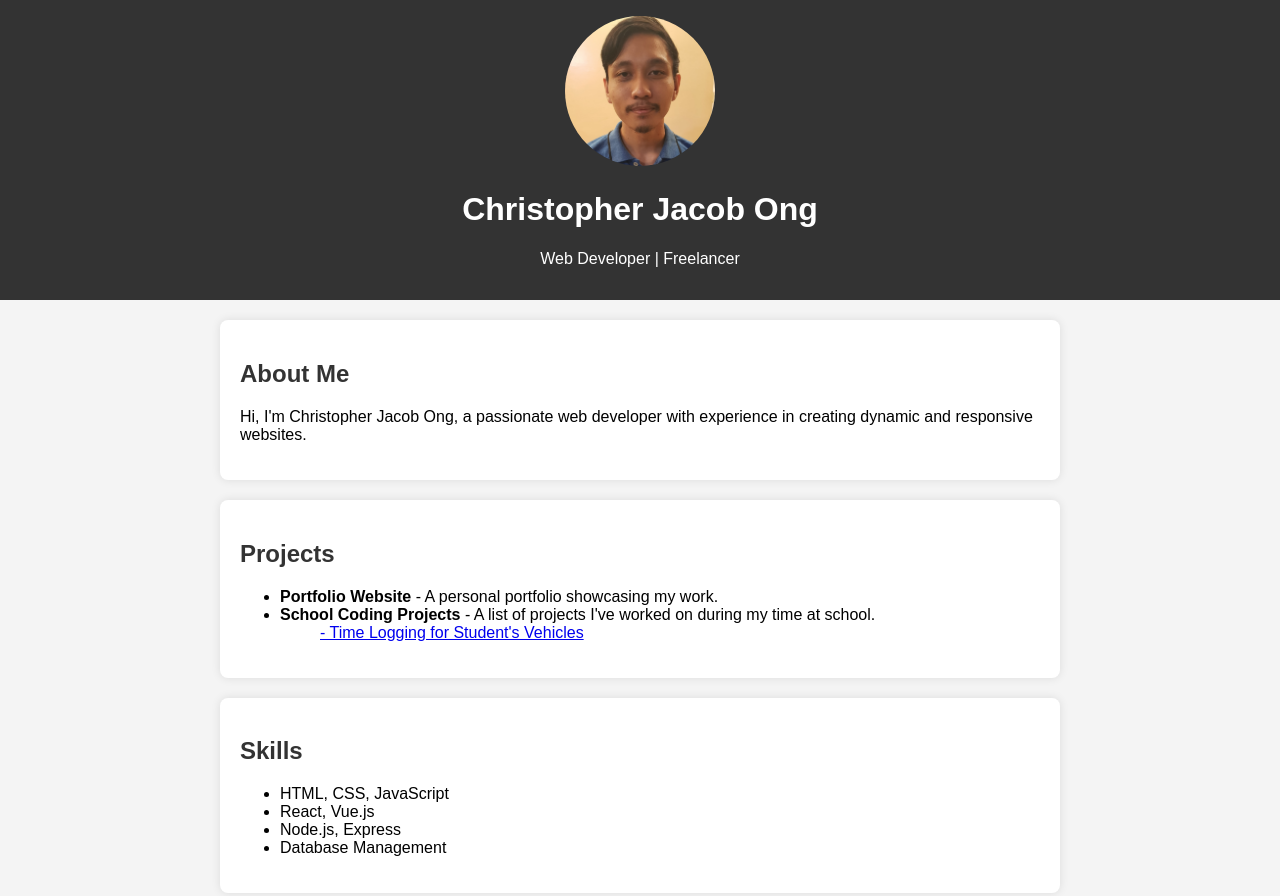
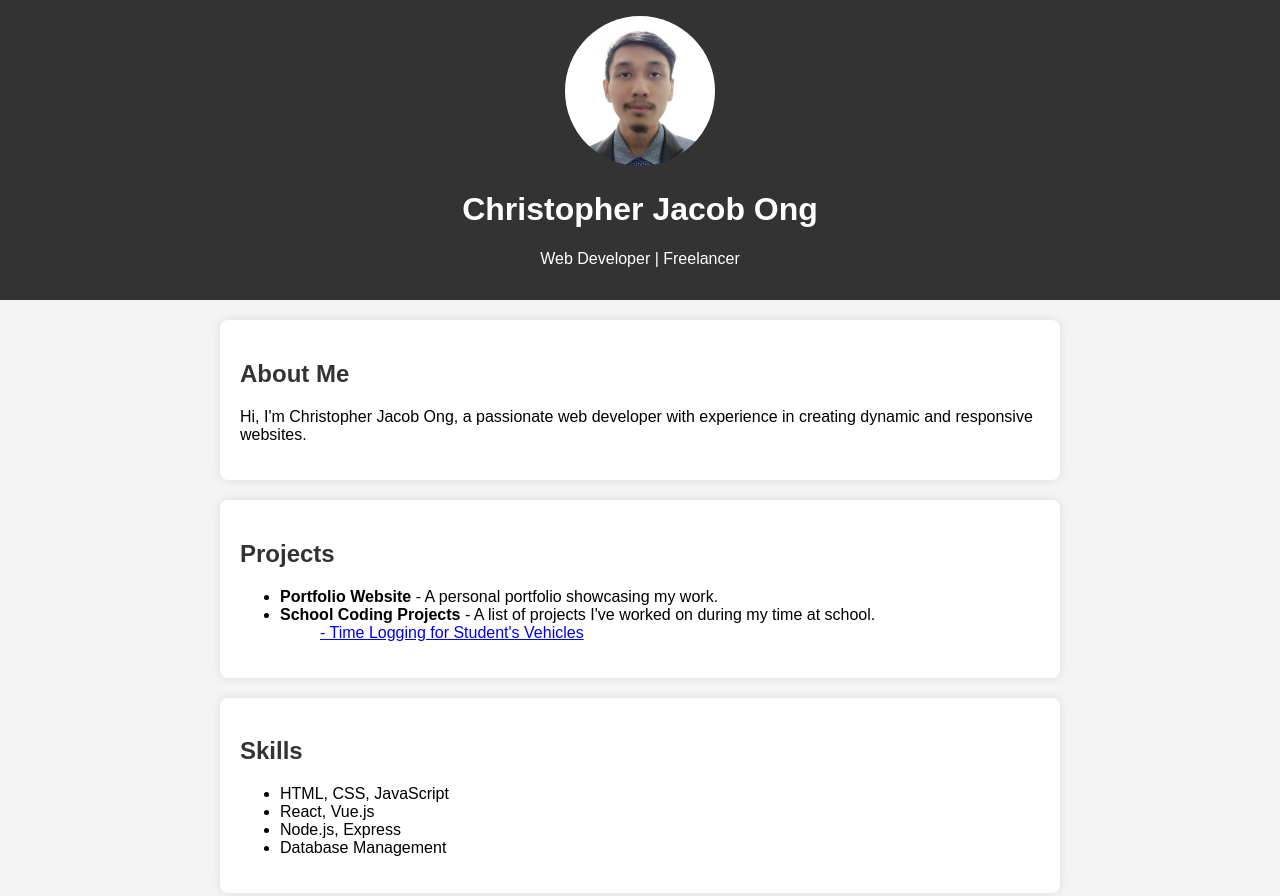
Before and after one commit to tappst4r/tappst4r.github.io, a plain HTML site: page index.html in a window 1280 px wide. Shown: the top 896 px of the page. Drawn offline with Linux system fonts and the light colour scheme.

Commit message:
Update index.html

```diff
--- a/index.html
+++ b/index.html
@@ -36,7 +36,7 @@
 </head>
 <body>
     <header>
-        <img src="assets/20250203_160329.jpg" alt="John Doe" width="150" height="150" style="border-radius: 50%;">
+        <img src="assets/5dd973d1-b81c-4955-b0ea-96c7fcf2f20e.jpg" alt="John Doe" width="150" height="150" style="border-radius: 50%;">
         <h1>Christopher Jacob Ong</h1>
         <p>Web Developer | Freelancer</p>
     </header>
```
